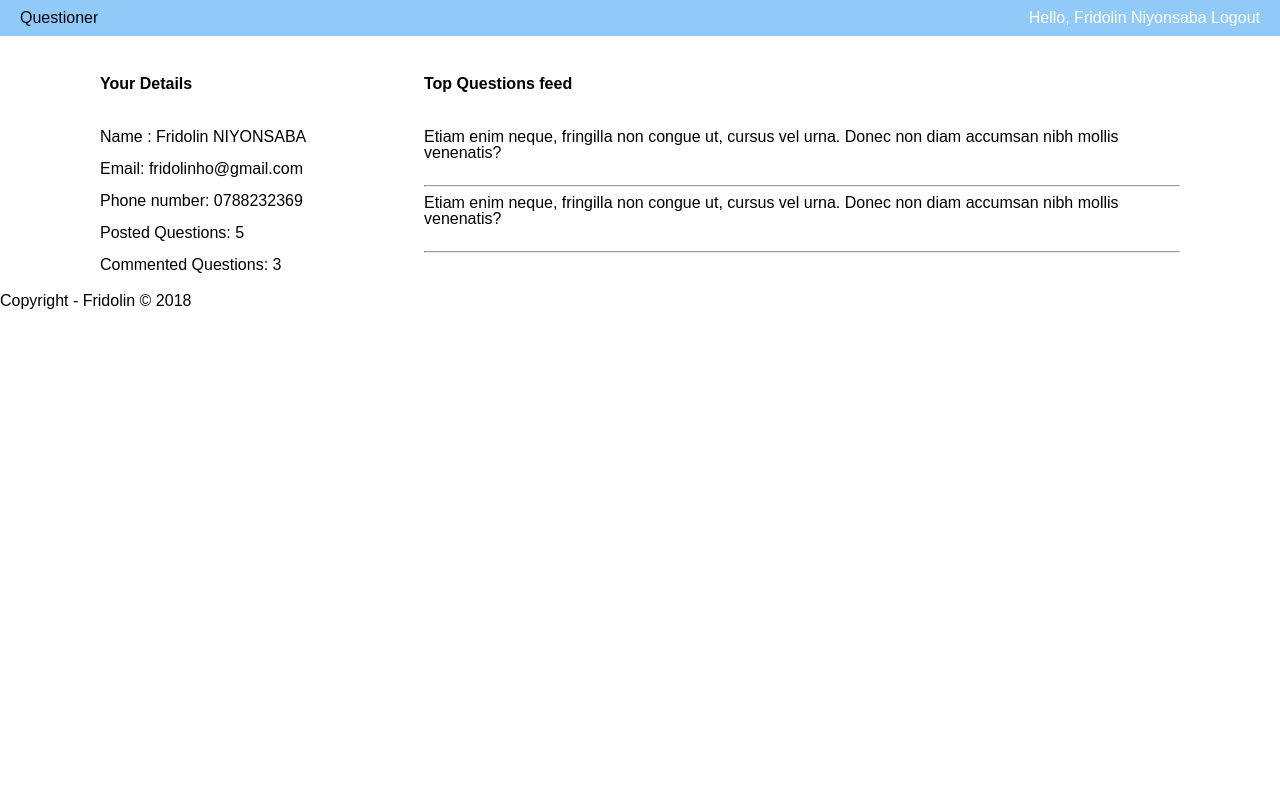
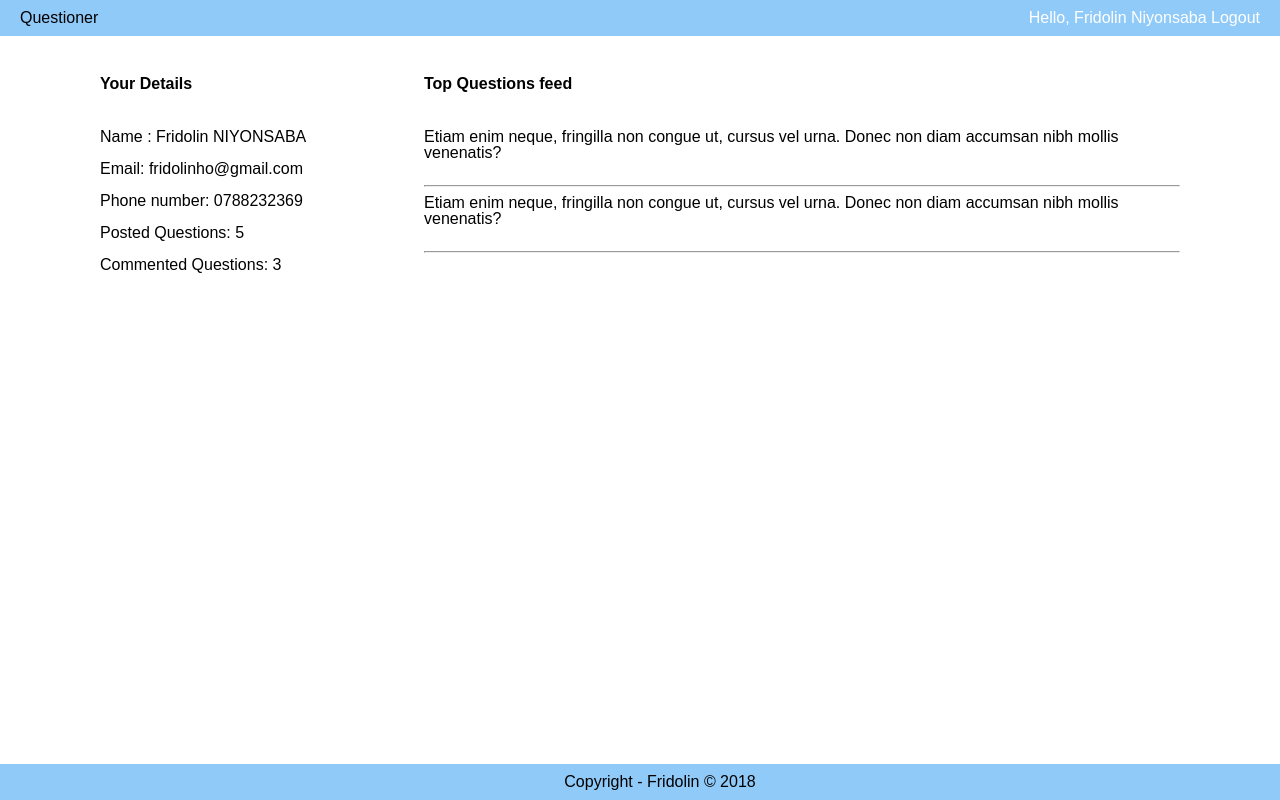
Before and after one commit to fridolinho/Questioner, a plain HTML site: page ui/user.html in a window 1280 px wide. Drawn offline with Linux system fonts and the light colour scheme.

Commit message:
Update style.css

```diff
--- a/ui/style.css
+++ b/ui/style.css
@@ -180,3 +180,15 @@ button {
 	float: left;
 	width: 70%;
 }
+
+footer {
+	position: fixed;
+	bottom: 0px;
+	width: 100%;
+	background-color: #90caf9;
+	padding: 10px 20px;
+}
+
+footer p {
+	text-align: center;
+}
```
